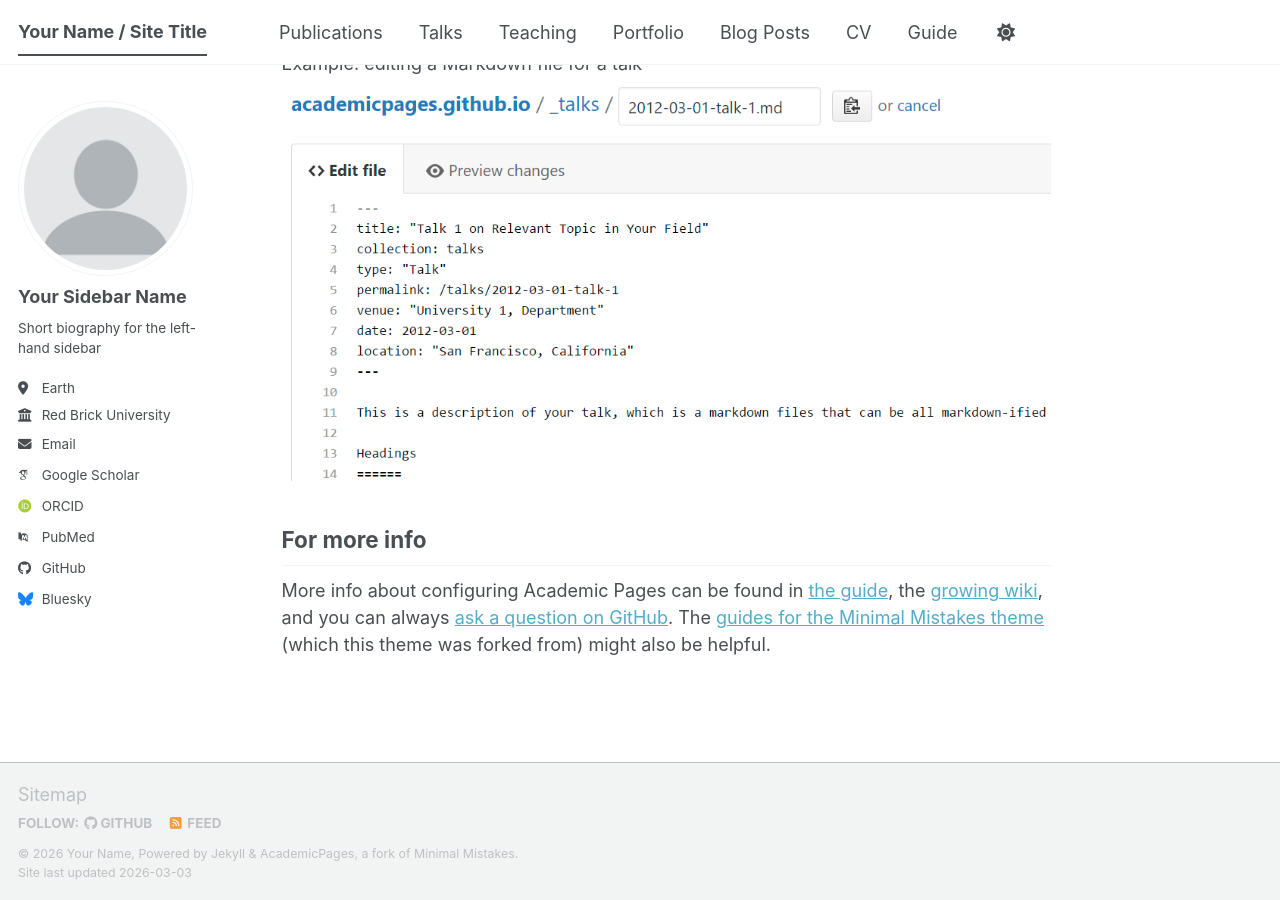
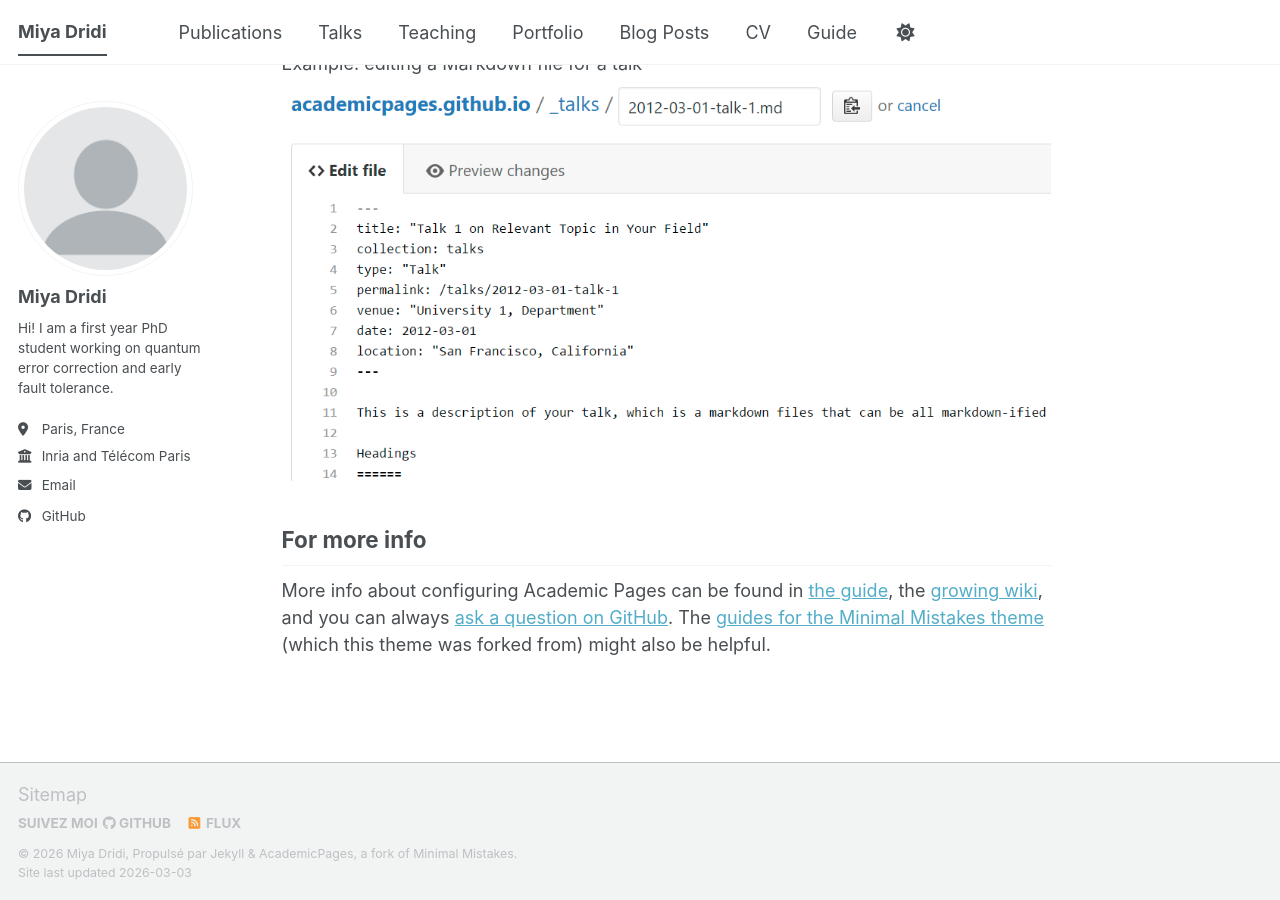
Before and after one commit to MiyaDridi/miyadridi.github.io, a Jekyll site: the page built from _pages/about.md, in a window 1280 px wide and 900 px high, scrolled down 2720 px. Built offline with Jekyll 4.4.1, drawn with Linux system fonts in a browser that asks for light colours; some web fonts are replaced; a script bundle is joined from its source files by our own code; library files that are not in the unit come from our copies.

Commit message:
Update personal information in _config.yml

```diff
--- a/_config.yml
+++ b/_config.yml
@@ -7,16 +7,16 @@
 # server process.
 
 # Basic Site Settings
-locale                   : "en-US"
+locale                   : "fr-FR"
 site_theme               : "default" # The available themes options are "default", "air", "sunrise", "mint", "dirt" and "contrast"
-title                    : "Your Name / Site Title"
+title                    : "Miya Dridi"
 title_separator          : "-"
-name                     : &name "Your Name"
-description              : &description "Your Name's academic portfolio"   # Update this with a general description of your site, this is the default if not overridden by a page
-url                      : https://academicpages.github.io # The base hostname & protocol for your site e.g. "https://[your GitHub username].github.io",
+name                     : &name "Miya Dridi"
+description              : &description "PhD student"   # Update this with a general description of your site, this is the default if not overridden by a page
+url                      : https://miyadridi.github.io # The base hostname & protocol for your site e.g. "https://[your GitHub username].github.io",
                                                            # or if you already have some other page hosted on Github then use "https://[your GitHub username].github.io/[Your Repo Name]"
 baseurl                  : "" # the subpath of your site, e.g. "/blog"
-repository               : "academicpages/academicpages.github.io"
+repository               : "MiyaDridi/miyadridi.github.io"
 
 # Site Author - The following control what appear as part of the author content on the side bar.
 #               If a field is blank the icon and link will not appear, otherwise it will be shown.
@@ -24,24 +24,24 @@ repository               : "academicpages/academicpages.github.io"
 author:
   # Biographic information
   avatar           : "profile.png"
-  name             : "Your Sidebar Name"
+  name             : "Miya Dridi"
   pronouns         : # example: "she/her"
-  bio              : "Short biography for the left-hand sidebar"
-  location         : "Earth"
-  employer         : "Red Brick University"
+  bio              : "Hi! I am a first year PhD student working on quantum error correction and early fault tolerance."
+  location         : "Paris, France"
+  employer         : "Inria and Télécom Paris"
   uri              : # URL
-  email            : "none@example.org"
+  email            : "miya.dridi@inria.fr"
 
   # Academic websites
   academia         : # URL
   arxiv            : # URL - Update with the correct link to your profile
-  googlescholar    : "https://scholar.google.com/citations?user=PS_CX0AAAAAJ"
+  googlescholar    : #"https://scholar.google.com/citations?user=PS_CX0AAAAAJ"
   inspire-hep      : # URL
   impactstory      : # URL
-  orcid            : "https://orcid.org/yourorcidurl"
+  orcid            : #"https://orcid.org/yourorcidurl"
   semantic         : # URL
   ssrn             : # URL
-  pubmed           : "https://www.ncbi.nlm.nih.gov/pubmed/?term=john+snow"
+  pubmed           : #"https://www.ncbi.nlm.nih.gov/pubmed/?term=john+snow"
   researchgate     : # URL
   scopus           : # URL
   zotero           : # URL
@@ -51,13 +51,13 @@ author:
   bitbucket        : # Username - Update with your username on the site
   codepen          : # Username
   dribbble         : # Username
-  github           : "academicpages"
+  github           : "MiyaDridi"
   kaggle           : # Username
   stackoverflow    : # User number or user number and name (i.e., use "1" or "1/jeff-atwood")
 
   # Social media
   artstation       : # Username
-  bluesky          : "bsky.app" # Replace this with you Bluesky username
+  bluesky          : #"bsky.app" # Replace this with you Bluesky username
   facebook         : # Username
   flickr           : # Username
   foursquare       : # Username
```
